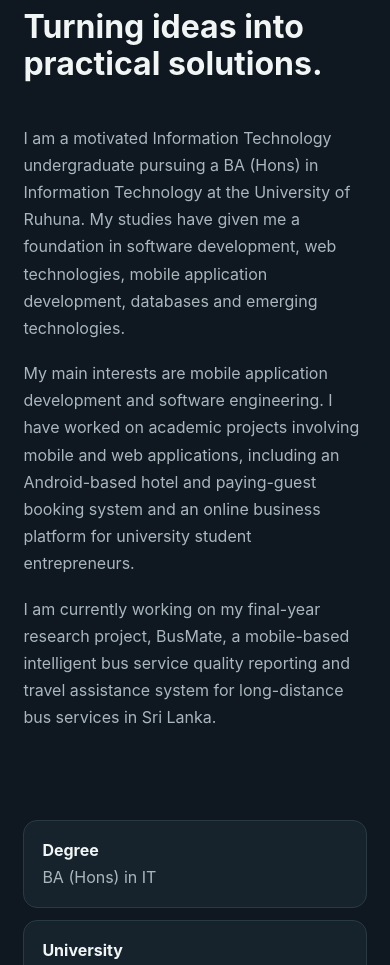
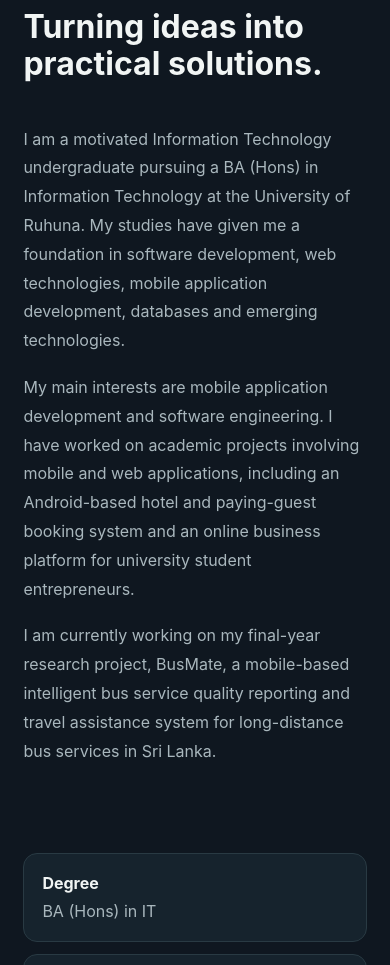
Before and after one commit to dilmi-edirisinghe/Portfolio, a plain HTML site: page index.html in a window 390 px wide. Shown: the part 1150-2115 px from the top of the page. Drawn offline with Linux system fonts and the light colour scheme.

Commit message:
Update style.css

```diff
--- a/style.css
+++ b/style.css
@@ -290,6 +290,8 @@ a{
 .about-grid p{
   margin-bottom:18px;
   color:var(--muted);
+  text-align:justify;
+  line-height:1.8;
 }
 
 .facts{
@@ -602,6 +604,11 @@ footer{
     gap:4px;
   }
 
+  /* About text on mobile */
+  .about-grid p{
+    text-align:left;
+  }
+
 }
 
 /* =========================
```
